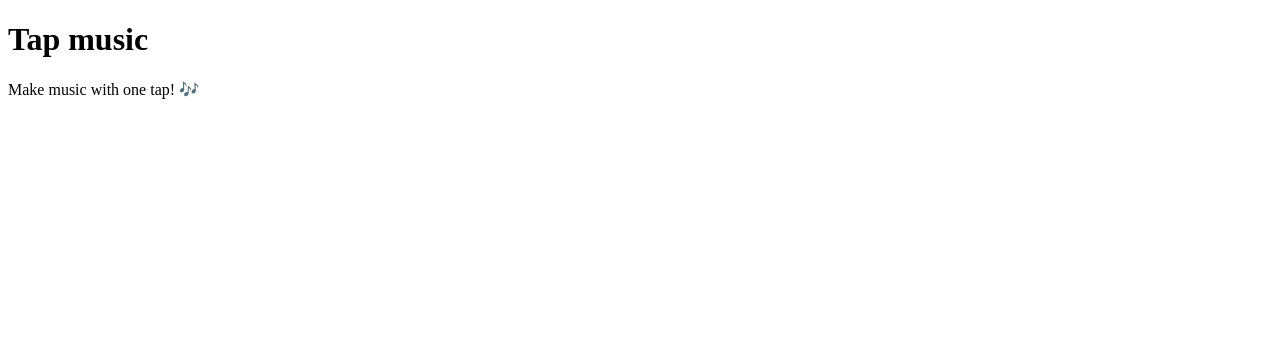
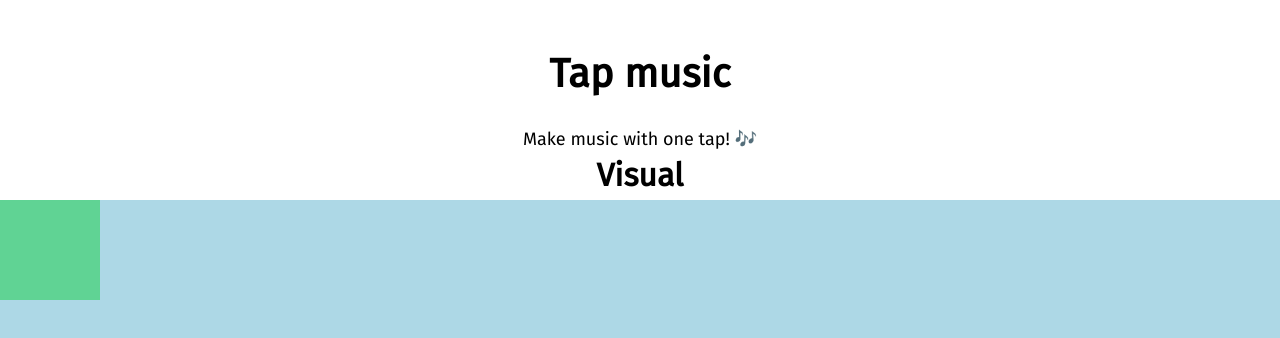
Before and after one commit to mostmojo/vanilla-js-beatmaker, a plain HTML site: page index.html in a window 1280 px wide. Drawn offline with Linux system fonts and the light colour scheme.

Commit message:
Add basic styling to scaffold

```diff
--- a/index.html
+++ b/index.html
@@ -4,6 +4,8 @@
     <meta charset="UTF-8" />
     <meta name="viewport" content="width=device-width, initial-scale=1.0" />
     <meta http-equiv="X-UA-Compatible" content="ie=edge" />
+    <link href="https://fonts.googleapis.com/css?family=Fira+Sans:400" rel="stylesheet">
+    <link rel="stylesheet" href="./style.css" />
     <title>Tap music</title>
   </head>
   <body>
@@ -12,7 +14,9 @@
               <h1>Tap music</h1>
               <p>Make music with one tap! 🎶</p>
           </header>
-          <div class="visual"></div>
+          <div class="visual">
+              <h1>Visual</h1>
+          </div>
           <div class="pads">
               <div class="pad1">
                   <audio src="./sounds/bubbles.mp3"></audio>
--- /dev/null
+++ b/style.css
@@ -0,0 +1,41 @@
+* {
+  margin: 0;
+  padding: 0;
+  box-sizing: border-box;
+}
+
+body {
+  font-family: "Fira Sans", sans-serif;
+}
+
+.app {
+  height: 100vh;
+  display: flex;
+  flex-direction: column;
+  justify-content: space-between;
+  align-items: center;
+}
+
+header h1 {
+  margin: 50px 0 30px 0;
+  text-align: center;
+  font-size: 40px;
+}
+
+header p {
+  font-size: 18px;
+}
+
+.pads {
+  background: lightblue;
+  width: 100%;
+}
+
+.pads > div {
+  height: 100px;
+  width: 100px;
+}
+
+.pad1 {
+  background: #60d394;
+}
```
